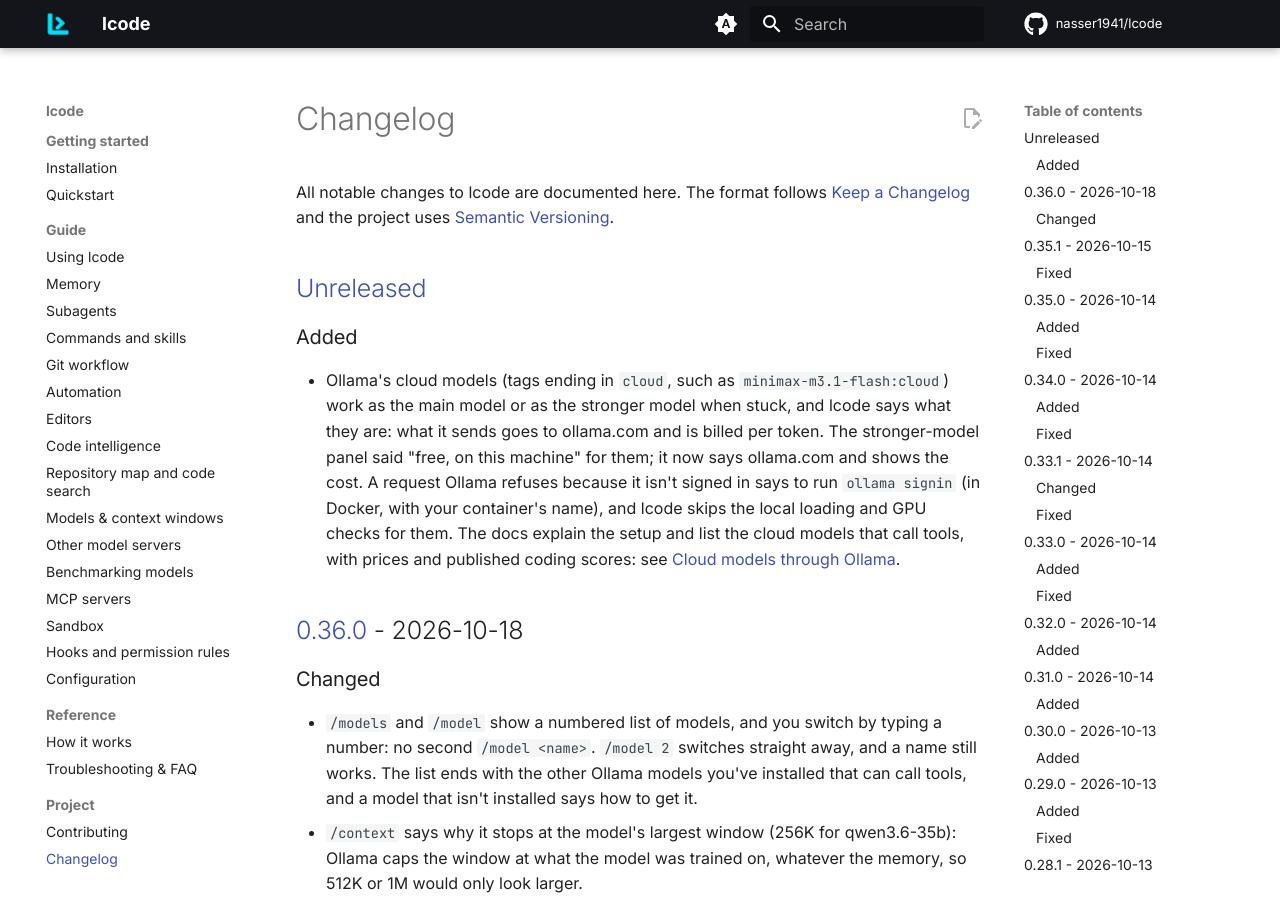
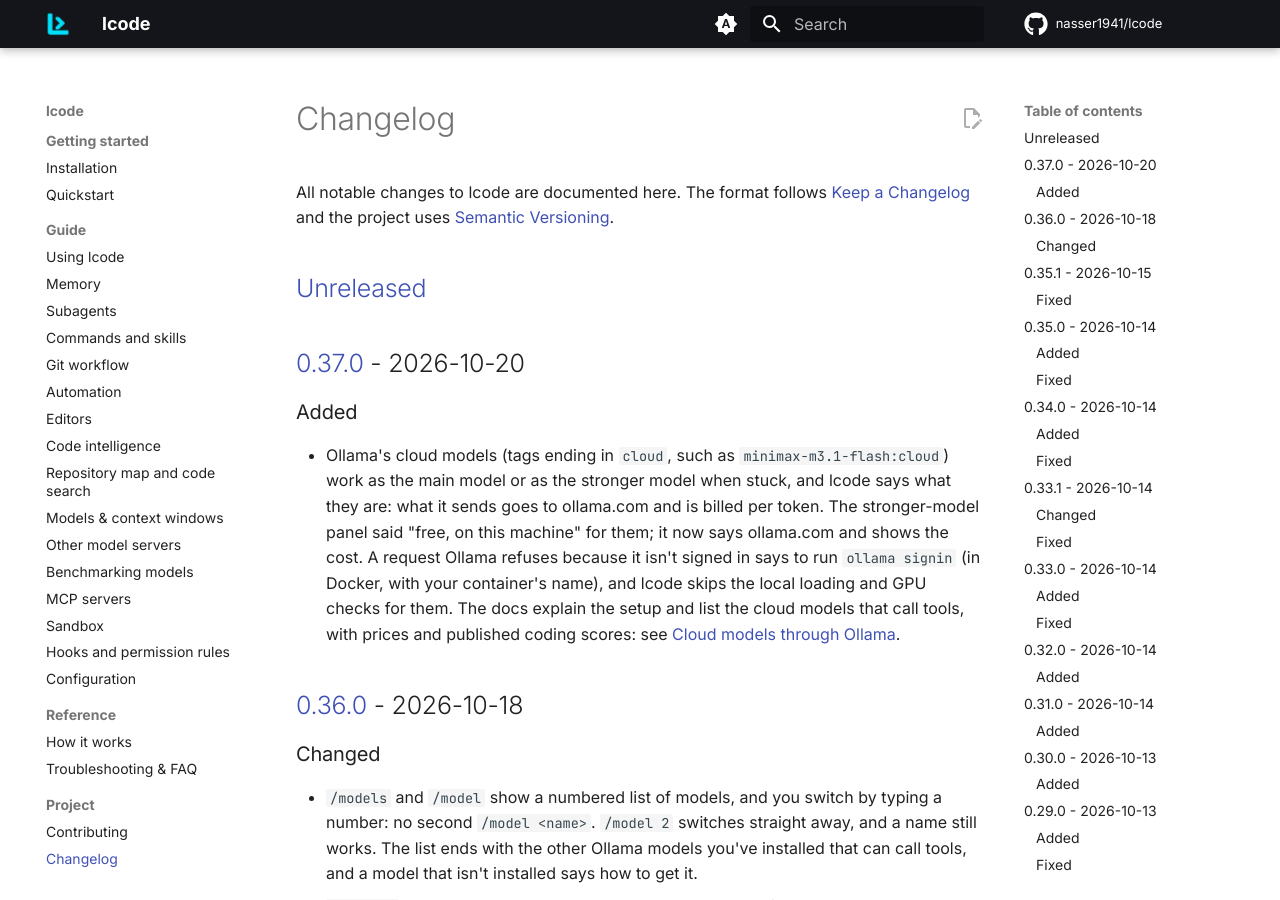
Before and after one commit to nasser1941/lcode, an MkDocs documentation site: the page built from docs/changelog.md, in a window 1280 px wide and 900 px high. Built offline with MkDocs 1.6.1 and Material for MkDocs 9.7.7, drawn with Linux system fonts in a browser that asks for light colours; comment, search, counter and statistics services are not loaded.

Commit message:
Release 0.37.0 (#145)
Co-authored-by: nasser1941 <9349840+nasser1941@users.noreply.github.com>
Co-authored-by: Claude Opus 5.5 <noreply@anthropic.com>

```diff
--- a/CHANGELOG.md
+++ b/CHANGELOG.md
@@ -5,6 +5,8 @@ All notable changes to lcode are documented here. The format follows
 [Semantic Versioning](https://semver.org/).
 
 ## [Unreleased]
+
+## [0.37.0] - 2026-10-20
 
 ### Added
 
@@ -821,7 +823,8 @@ First public release.
 - `AGENTS.md` project instructions and `/init` to generate them.
 - One-line installer for Linux and macOS.
 
-[Unreleased]: https://github.com/nasser1941/lcode/compare/v0.36.0...HEAD
+[Unreleased]: https://github.com/nasser1941/lcode/compare/v0.37.0...HEAD
+[0.37.0]: https://github.com/nasser1941/lcode/compare/v0.36.0...v0.37.0
 [0.36.0]: https://github.com/nasser1941/lcode/compare/v0.35.1...v0.36.0
 [0.35.1]: https://github.com/nasser1941/lcode/compare/v0.35.0...v0.35.1
 [0.35.0]: https://github.com/nasser1941/lcode/compare/v0.34.0...v0.35.0
--- a/src/lcode/__init__.py
+++ b/src/lcode/__init__.py
@@ -3,7 +3,7 @@
 From a program: `from lcode import Session` (see lcode.api).
 """
 
-__version__ = "0.36.0"
+__version__ = "0.37.0"
 
 API = ("Session", "Result", "Options", "SetupError")
 
```
Also changed, not shown: docs/quickstart.md (+1 -1 lines).
